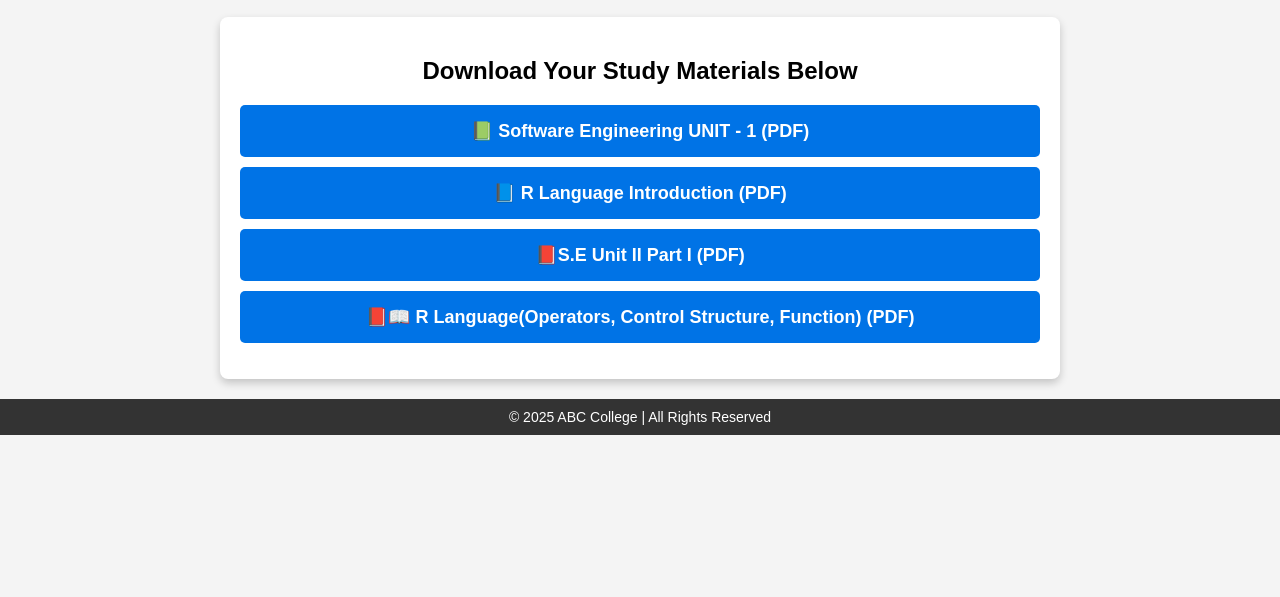
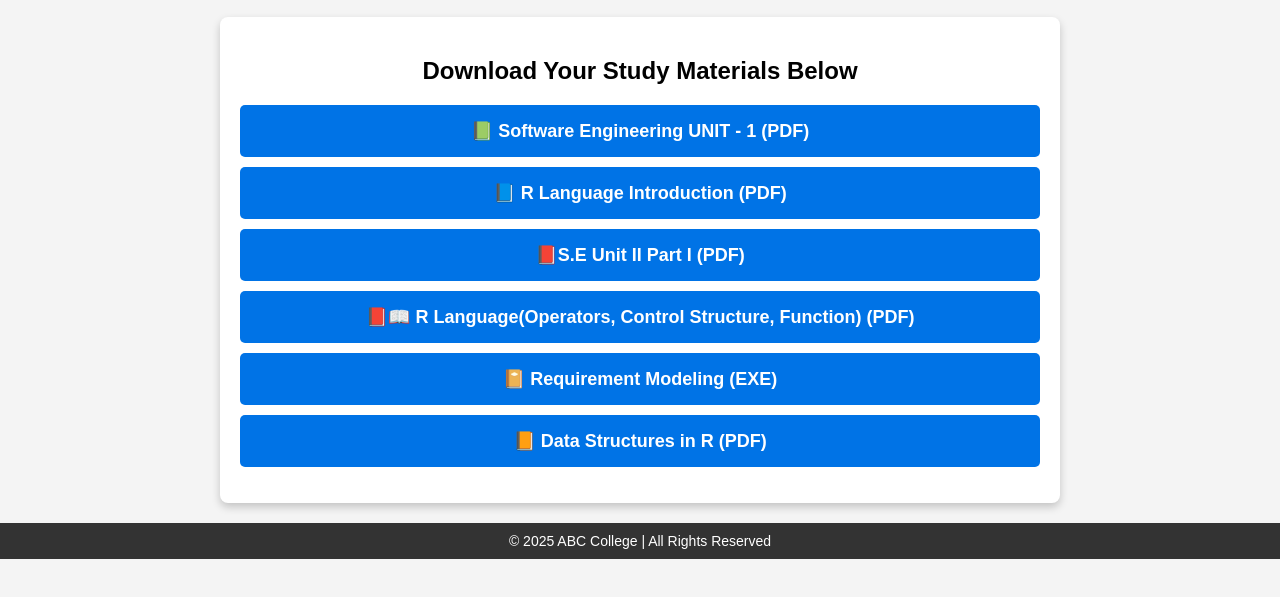
Before and after one commit to rajpus/mca24, a plain HTML site: page index.html in a window 1280 px wide. Shown: the part 71-668 px from the top of the page. Drawn offline with Linux system fonts and the light colour scheme.

Commit message:
Add files via upload

```diff
--- a/index.html
+++ b/index.html
@@ -97,17 +97,17 @@
 
  <li><a href="https://drive.google.com/file/d/1nwrrQ3HwZT19JfzUBpAghr8s5ObMWsaJ/view?usp=sharing" target="_blank">📕📖 R Language(Operators, Control Structure, Function) (PDF)</a></li>
 
-<!--
- <li><a href="https://drive.google.com/file/d/182tetyYBgFblDoy3FzWoM72qyWdF9Ua7/view?usp=sharing" target="_blank">📔 QBASIC INSTALLER (EXE)</a></li>
+<li><a href="https://drive.google.com/file/d/1UgGpn7AL9yJbcG4ng6YK1Q-hPmBBSQfX/view?usp=sharing" target="_blank">📔 Requirement Modeling (EXE)</a></li>
 
 
+<li><a href="https://drive.google.com/file/d/1MgeiJGpgjr3kOF0sXufD77ZuPZIcoDjW/view?usp=sharing" target="_blank">📙 Data Structures in R (PDF)</a></li>
 
-<li><a href="https://drive.google.com/file/d/17DcZxQA1dHBDgrdawGwyd872CPSd1zMH/view?usp=sharing
-" target="_blank">📙 Programming in Qbasic Ebook (PDF)</a></li>
-            <li><a href="https://drive.google.com/file/d/15vCYpjrp99K_hhTW5em37Ry49dI2TSHu/view?usp=sharing
-" target="_blank">📒 Programming in Quick Basic Ebook (PDF)</a></li>
-            <li><a href="https://drive.google.com/file/d/182tetyYBgFblDoy3FzWoM72qyWdF9Ua7/view?usp=sharing" target="_blank">📔 QBASIC INSTALLER (EXE)</a></li>
-            <li><a href="https://drive.google.com/file/d/1F5guDopEYMMeIKjxQU-JlipMcJ7D7AsG/view?usp=sharing" target="_blank">📑 QUICK BASIC INSTALLER (EXE)</a></li>
+<!--
+
+<li><a href="https://drive.google.com/file/d/15vCYpjrp99K_hhTW5em37Ry49dI2TSHu/view?usp=sharing" target="_blank">📒 Programming in Quick Basic Ebook (PDF)</a></li>
+
+<li><a href="https://drive.google.com/file/d/182tetyYBgFblDoy3FzWoM72qyWdF9Ua7/view?usp=sharing" target="_blank">📔 QBASIC INSTALLER (EXE)</a></li>
+<li><a href="https://drive.google.com/file/d/1F5guDopEYMMeIKjxQU-JlipMcJ7D7AsG/view?usp=sharing" target="_blank">📑 QUICK BASIC INSTALLER (EXE)</a></li>
 
             <li><a href="https://drive.google.com/file/d/1Kcu1y1QL3QT6H6_NXTz-BAhwVi9p4mO5/view?usp=sharing" target="_blank">📂 Variables and Data types (PDF)</a></li>
             <li><a href="https://drive.google.com/file/d/1NlQ7TKPNKM966JYGpBSKS-tcop98oGUp/view?usp=sharing" target="_blank">📜 Input and Output (PDF)</a></li>
```
